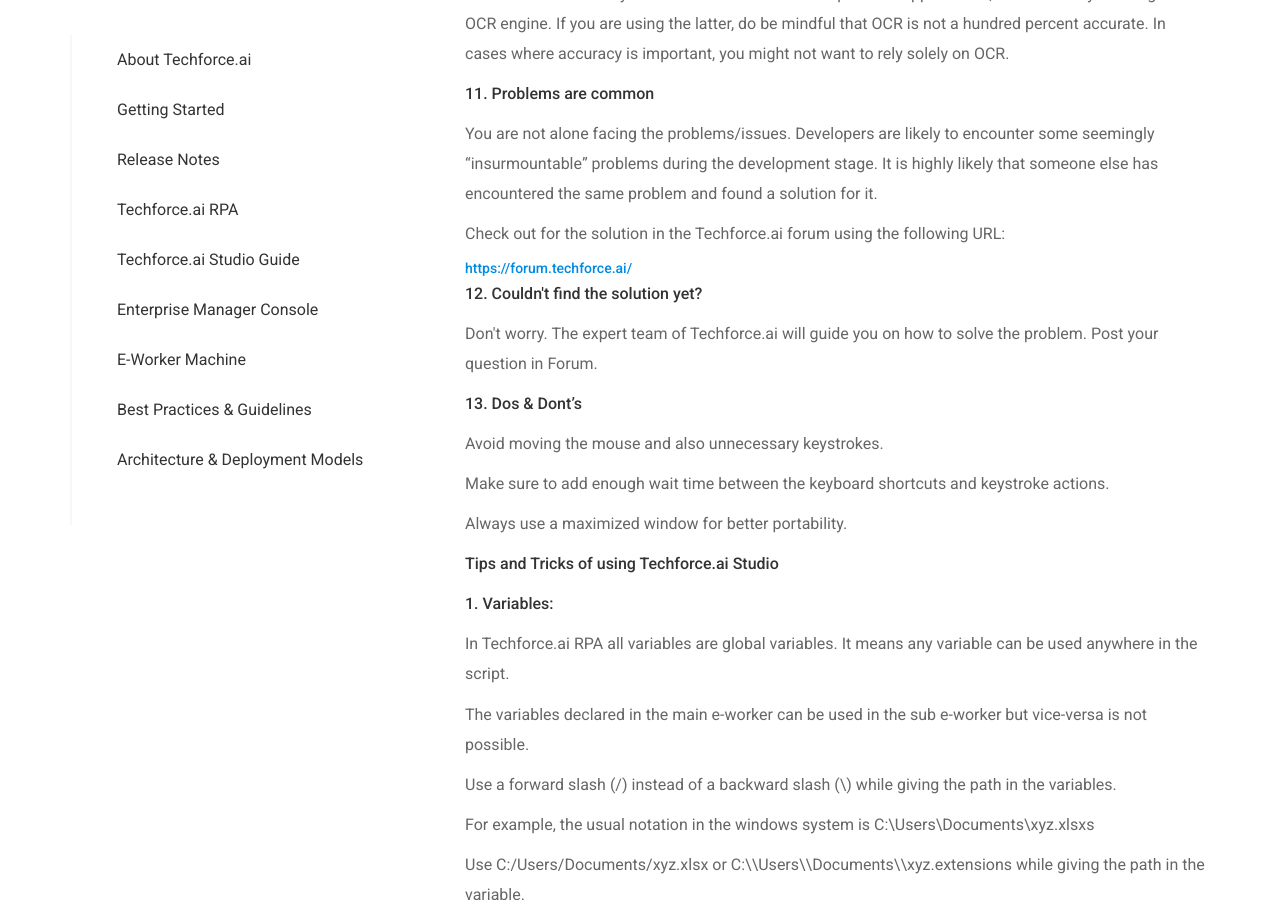
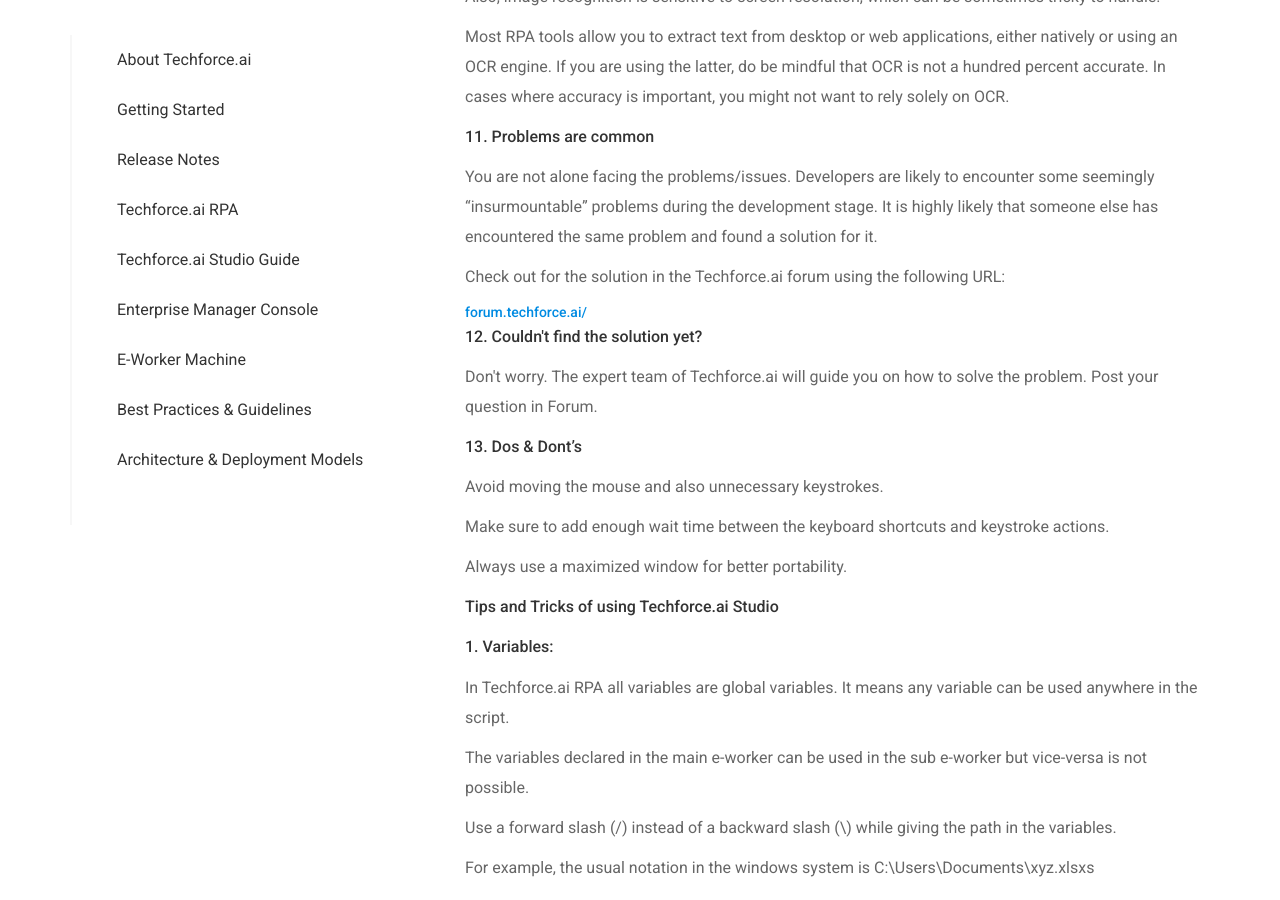
Before and after one commit to digitamizers/Documentation, a Jekyll site: the page built from index.md, in a window 1280 px wide and 900 px high, scrolled down 101894 px. Built offline with Jekyll 4.4.1, drawn with Linux system fonts in a browser that asks for light colours; some of the changed lines change nothing that is shown.

Commit message:
hswyywsws

```diff
--- a/_layouts/default.html
+++ b/_layouts/default.html
@@ -997,7 +997,7 @@
                              <li><span class="numbers">2.</span> Double-click on the installer to start the installation.</li>
 
                              <img src="{{ '/assets/images/doc-img1.png' | relative_url }}" alt="image" style="text-align:center;border:1px solid green;margin-left:0%;margin-top:10px;margin-bottom:10px;">
-                               <p style="text-align:center;"><strong>Figure: Installation Instruction-1 </strong></p>
+                             <p style="text-align:center;"><strong>Figure: Installation Instruction-1 </strong></p>
                              <li><span class="numbers">3.</span> Windows will ask for permission stating “Do you want to allow the unknown publisher to install the application”. Click YES, and the installation process will start.</li>
                              <li><span class="numbers">4.</span> Accept the license agreement of Techforce.ai to proceed for the further installation process.</li>
                              <img src="{{ '/assets/images/doc-img2.png' | relative_url }}" alt="image" style="width:600px;text-align:center;border:1px solid green;margin-left:15%;margin-top:10px;margin-bottom:10px;">
@@ -2755,7 +2755,7 @@
                             <h5>11. Problems are common</h5>
                             <p> You are not alone facing the problems/issues. Developers are likely to encounter some seemingly “insurmountable” problems during the development stage. It is highly likely that someone else has encountered the same problem and found a solution for it.</p>
                             <p> Check out for the solution in the Techforce.ai forum using the following URL:</p>
-                            <a target="_blank" href="https://forum.techforce.ai/">https://forum.techforce.ai/</a>
+                            <a target="_blank" href="forum.techforce.ai/">forum.techforce.ai/</a>
                             <h5>12. Couldn't find the solution yet?</h5>
                             <p> Don't worry. The expert team of Techforce.ai will guide you on how to solve the problem. Post your question in Forum. </p>
                             <h5>13. Dos & Dont’s</h5>
```
Also changed, not shown: assets/images/doc-img93.png.
